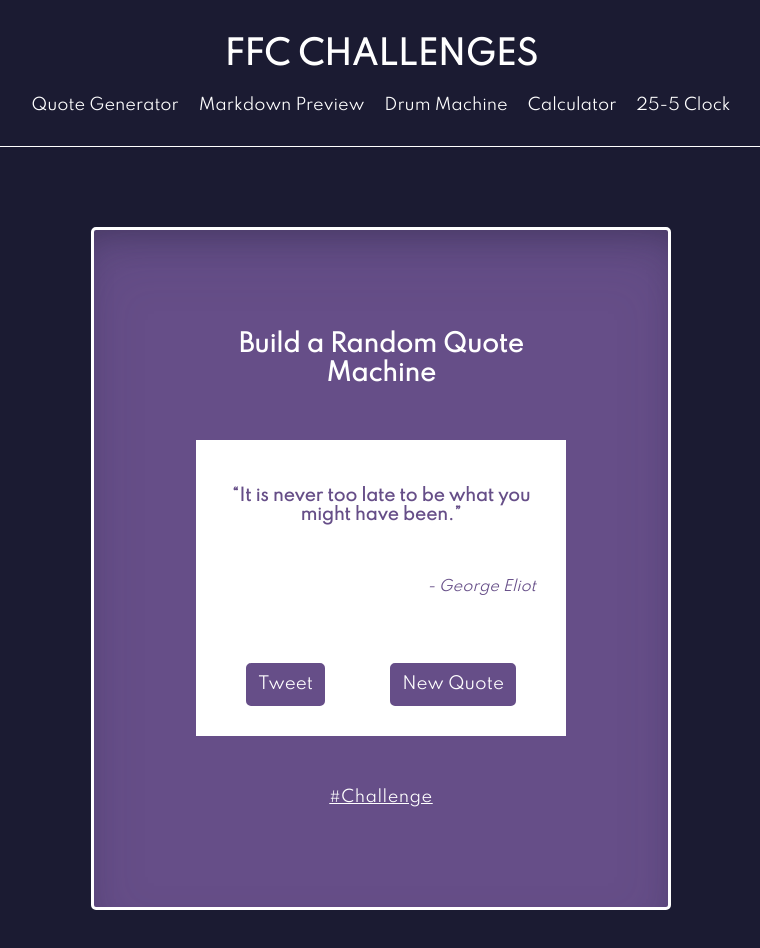
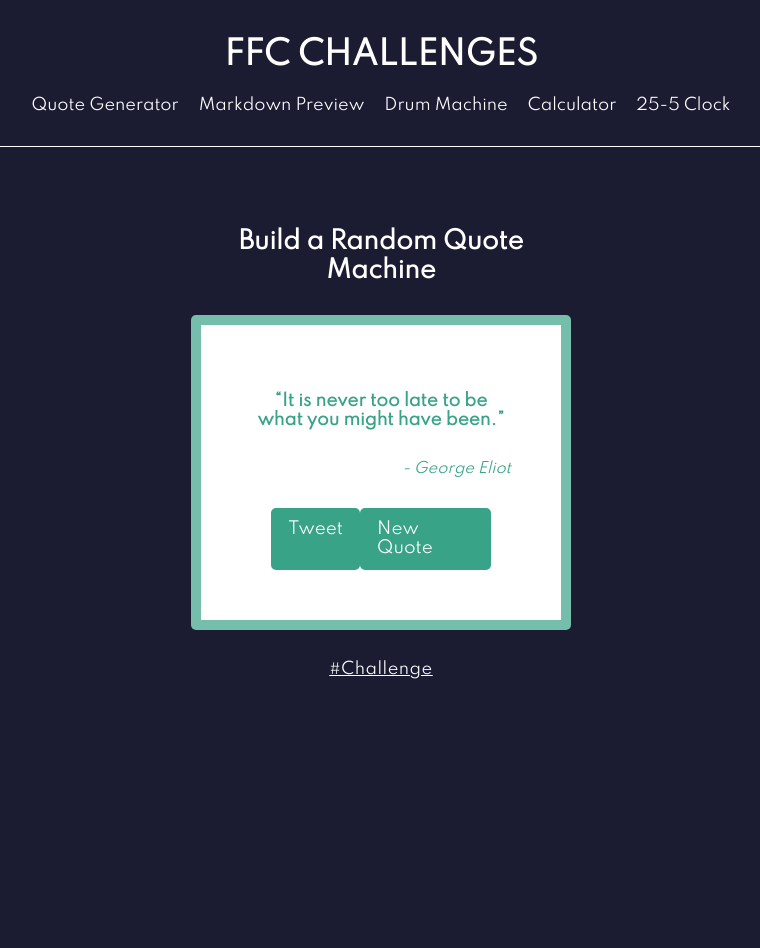
Before and after one commit to RoXxIV/evan-hermier-ffc-challenges, a Vue app: page /quote-generator in a window 1280 px wide. Shown: the top 948 px of the page, without its empty margins (259-1019 px from the left). After the commit the page ends 800 px from the top, so only its background shows below. Built offline with nearby package versions, Linux system fonts and the light colour scheme; what vue3-markdown-it would draw is missing.

Commit message:
review quote-generator

```diff
--- a/src/assets/styles/style.css
+++ b/src/assets/styles/style.css
@@ -8,7 +8,7 @@
 * {
   outline: none;
   text-decoration: none;
-  transition: all 0.2s ease 0s;
+  transition: all 0.5s ease 0s;
 }
 * {
   box-sizing: inherit;
@@ -39,3 +39,9 @@ nav {
   list-style: none;
   padding-left: 0;
 }
+.link-to-challenge {
+  text-align: center;
+  text-decoration: underline;
+  color: var(--light);
+  letter-spacing: 0.5px;
+}
--- a/src/components/QuoteGenerator/QuoteGenerator.vue
+++ b/src/components/QuoteGenerator/QuoteGenerator.vue
@@ -1,27 +1,28 @@
 <template>
-  <section :style="`background-color:${color}`">
+  <section>
     <h2>Build a Random Quote Machine</h2>
-    <div id="quote-box" :style="`border: 2px solid ${color}`">
-      <p id="text" :style="`color: ${color}`">
+    <div id="quote-box" :style="`border: 10px solid RGB(${color},0.7)`">
+      <p id="text" :style="`color: RGB(${color})`">
         <q>{{ quote }}</q>
       </p>
-      <span id="author" :style="`color:${color}`">- {{ author }}</span>
+      <span id="author" :style="`color: RGB(${color})`">- {{ author }}</span>
       <div id="buttons">
         <a
           :href="`https://twitter.com/intent/tweet?text=${quote}`"
           id="tweet-quote"
           target="_blank"
-          :style="`background-color:${color};border: 2px solid ${color}`"
+          :style="`background-color: RGB(${color});border: 2px solid RGB(${color})`"
           >Tweet</a
         >
         <a
           @click="getRandomQuote"
           id="new-quote"
-          :style="`background-color:${color};border: 2px solid ${color}`"
+          :style="`background-color: RGB(${color});border: 2px solid RGB(${color})`"
           >New Quote</a
         >
       </div>
     </div>
+
     <div class="link-to-challenge">
       <a
         href="https://www.freecodecamp.org/learn/front-end-development-libraries/front-end-development-libraries-projects/build-a-random-quote-machine"
@@ -43,12 +44,11 @@ export default {
       quote: "",
       author: "",
       colors: [
-        "#2E4C6D",
-        "#F05454",
-        "#39A388",
-        "#664E88",
-        "#F0A500",
-        "#C89595",
+        "46,76,109",
+        "240,84,84",
+        "57,163,136",
+        "102,78,136",
+        "240,165,0",
       ],
       color: "",
     };
@@ -76,18 +76,11 @@ export default {
 </script>
 
 <style scoped>
-* {
-  transition: all 0.5s ease 0s;
-}
 section {
   display: flex;
   flex-direction: column;
   justify-content: space-between;
-  padding: 100px;
-  border: 3px solid var(--light);
-  border-radius: 5px;
-  box-shadow: rgba(50, 50, 93, 0.25) 0px 30px 60px -12px inset,
-    rgba(0, 0, 0, 0.3) 0px 18px 36px -18px inset;
+  padding: 0px 100px;
 }
 h2 {
   margin: 0;
@@ -98,55 +91,57 @@ h2 {
 #quote-box {
   width: 100%;
   min-width: 80%;
-  height: 300px;
-  padding: 30px;
-  margin: 50px auto;
+  height: auto;
+  padding: 50px;
+  margin: 30px auto;
   background-color: white;
   font-size: 1.3em;
-  display: flex;
-  flex-direction: column;
-  justify-content: space-between;
+  border-radius: 5px;
 }
-#quote-box p {
+#text {
   font-weight: bold;
   font-size: 0.8em;
   text-align: center;
 }
-#quote-box span {
+#author {
   font-style: italic;
   font-size: 0.7em;
   display: block;
   text-align: end;
   margin-top: 20px;
+  margin-top: 30px;
+  margin-bottom: 30px;
 }
 #buttons {
   display: flex;
   justify-content: space-between;
-  margin: 50px 20px 0px 20px;
+  margin: 0px 20px 0px 20px;
 }
-#buttons a {
+#tweet-quote,
+#new-quote {
   color: var(--light);
-  padding: 10px;
+  padding: 10px 15px;
   margin: 0;
   cursor: pointer;
   text-decoration: none;
   border-radius: 5px;
   font-size: 0.8em;
 }
-#buttons a:hover {
+#tweet-quote:hover,
+#new-quote:hover {
   opacity: 0.9;
 }
-.link-to-challenge {
-  text-align: center;
-  text-decoration: underline;
-  color: var(--light);
-  letter-spacing: 0.5px;
+/***___Media Queries___***/
+/***___Tablet, Moins de 992px___***/
+@media (max-width: 991.98px) {
+  section {
+    padding: 0px 20px;
+  }
 }
-/***___Media Queries___***/
 /***___Mobile, Moins de 668px___***/
 @media (max-width: 667.98px) {
   section {
-    padding: 20px 10px;
+    padding: 0px 10px;
     margin-top: 30px;
   }
   #quote-box {
@@ -158,7 +153,8 @@ h2 {
     flex-direction: column;
     margin-top: 50px;
   }
-  #buttons a {
+  #tweet-quote,
+  #new-quote {
     color: var(--light);
     text-align: center;
     padding: 10px;
```
